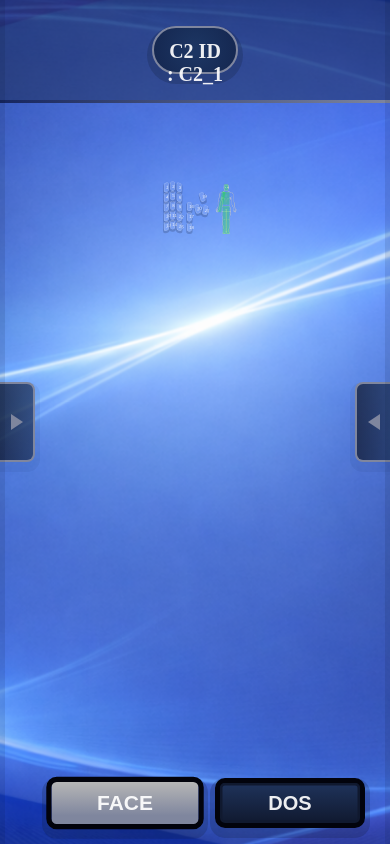
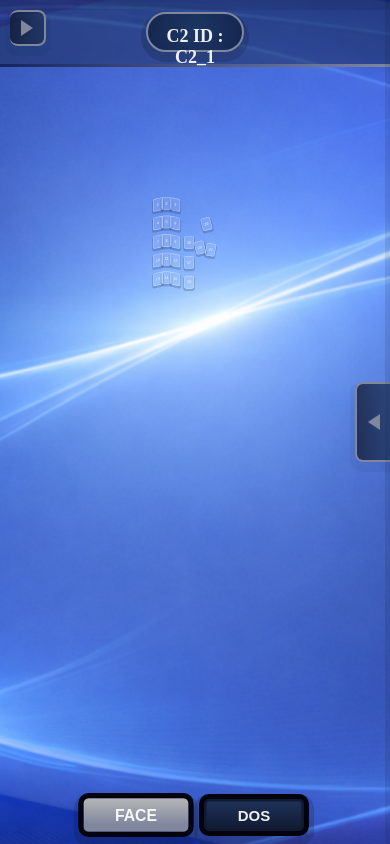
Before and after one commit to Wornny/EDF-PROJET-2026, a Flask app: page /C2/1 in a window 390 px wide. Run offline with Flask 3, Linux system fonts and the light colour scheme.

Commit message:
Add files via upload

```diff
--- a/C2/static/C2.css
+++ b/C2/static/C2.css
@@ -58,6 +58,7 @@ body > *{ position: relative; z-index: 0; }
   left: 50%;
   top: 12%;
   transform: translateX(-50%);
+  max-height: 600px;
 
   width: min(100vw, calc(100dvh * (16/9)));
   height: min(75dvh, calc(100vw * (9/16)));
@@ -531,3 +532,97 @@ button{
 .drawer-right.open ~ .drawer-toggle-btn-right::before {
   transform: scaleX(-1);
 }
+
+/* ==========================
+   Responsive: Tablette & Téléphone
+   - Tablette (<= 1024px) : adapts layout & sizes
+   - Mobile  (<= 480px)  : compact layout, drawer from top
+   ========================== */
+
+@media (max-width: 1024px) {
+  /* Wrapper & container */
+  .c2-wrapper{
+    top: 8%;
+    width: 95vw;
+    height: 53.4375dvh;  /* 95 * 9 /16 */
+  }
+  .c2-container{ width: 90%; }
+
+  /* Caps légèrement plus grands pour toucher à l'écran */
+  .cap{ width: 7%; height: 13%; }
+
+  /* Boutons dans le drawer */
+  .cm-btn{ width: 150px; height: 36px; font-size: 14px; }
+  .cm-list{ gap: 8px; }
+
+  /* Contrôles face/dos */
+  .control-btn{ height: 44px; width: 120px; min-width: 120px; font-size: 16px; }
+
+  /* Banner & ID */
+  .banner{ height: 80px; }
+  .c2-id-display{ width: 18%; font-size: clamp(18px, 1.3vw, 16px); }
+
+  /* Drawer */
+  .drawer{ width: 200px; }
+  .drawer.open ~ .drawer-toggle-btn{ left: 200px; }
+  .drawer-toggle-btn{ width: 32px; height: 70px; }
+
+  /* Body/silhouette */
+  .body-container{ width: 24%; }
+}
+
+@media (max-width: 480px) {
+  /* Compact wrapper for phones */
+  .c2-wrapper{
+    top: 5%;
+    width: 98vw;
+    height: 50dvh;
+  }
+  .c2-container{ width: 96%; }
+
+  /* Caps easier to tap */
+  .cap{ width: 9%; height: 11%; border-width: 2px; }
+
+  /* Drawer becomes an overlay from the top */
+  .drawer{
+    width: 100%;
+    height: 55vh;
+    transform: translateY(-100%);
+    left: 0;
+    top: 0;
+    border-right: none;
+    border-bottom: 2px solid var(--ui-border);
+    border-left: none;
+    border-top: none;
+  }
+  .drawer.open{ transform: translateY(0); }
+
+  /* Toggle button moves to top-left and indicates open state with rotation */
+  .drawer-toggle-btn{
+    left: 10px;
+    top: 10px;
+    transform: none;
+    width: 36px;
+    height: 36px;
+    border-radius: 8px;
+  }
+  .drawer.open ~ .drawer-toggle-btn::before{ transform: rotate(180deg); }
+
+  /* Drawer content spacing */
+  .drawer-content{ padding: 12px; }
+  .cm-btn{ width: 140px; height: 34px; font-size: 14px; }
+  .cm-list{ flex-direction: row; flex-wrap: wrap; gap: 8px; justify-content: center; }
+
+  /* Body silhouette hidden on small phones to save space */
+  .body-container{ display: none; }
+
+  /* Controls */
+  .control-group{ bottom: 8px; gap: 8px; }
+  .control-btn{ width: 110px; min-width: 100px; height: 42px; font-size: 15px; }
+
+  /* Banner tighter */
+  .banner{ height: 64px; }
+
+  /* Reduce some font sizes */
+  button{ font-size: clamp(12px, 2.5vw, 18px); }
+}
--- a/C2/templates/C2.html
+++ b/C2/templates/C2.html
@@ -128,8 +128,8 @@
     </div>
 </div>
 <footer>
-    <div class="control-group">
-        <label></label>
+    <div class="banner-footer">
+        <div class="control-group">
         <button class="control-btn" data-mode="FACE">FACE</button>
         <button class="control-btn" data-mode="DOS">DOS</button>
     </div>
```
Also changed, not shown: C2/static/img/oui.png (added).
